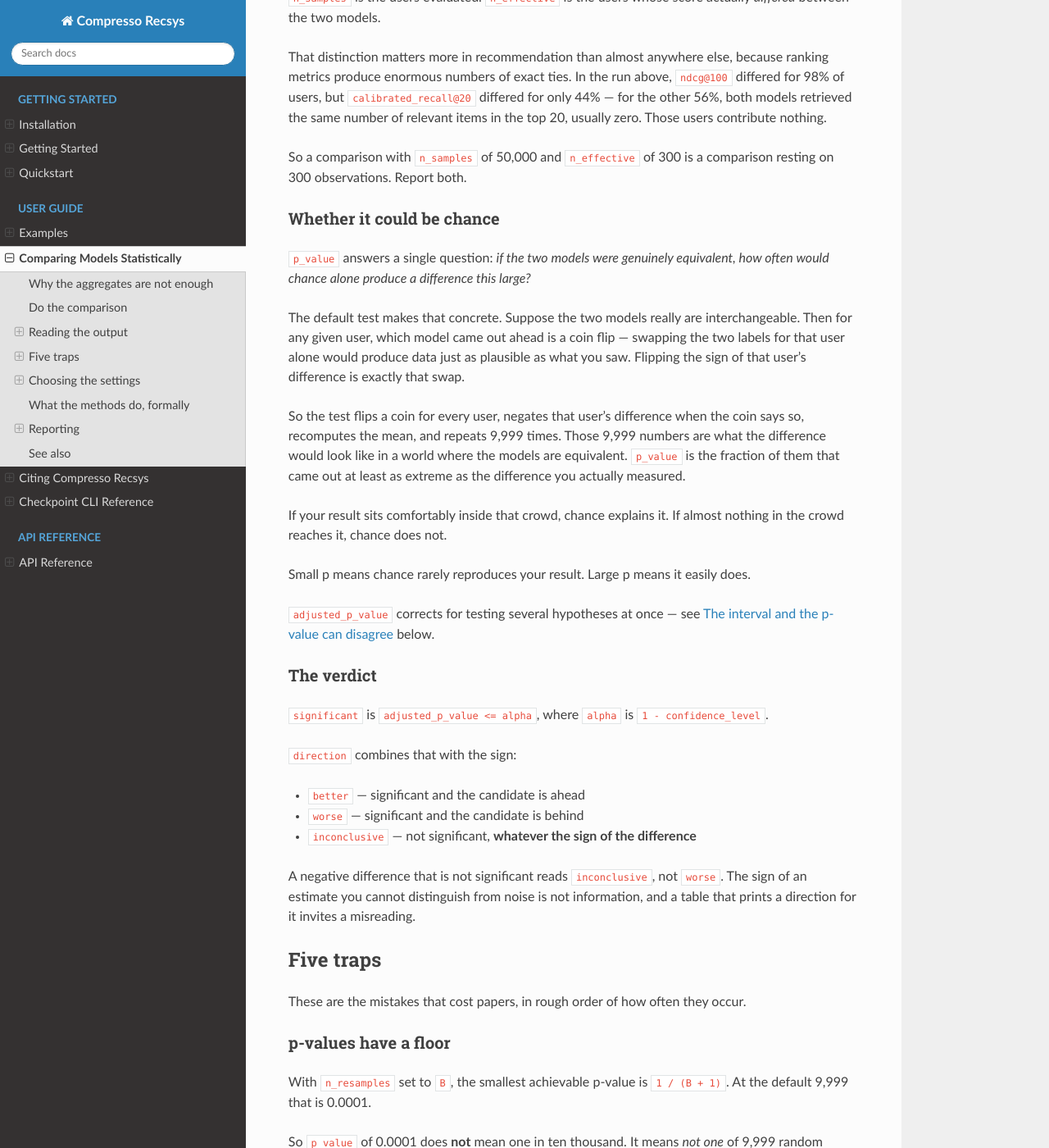
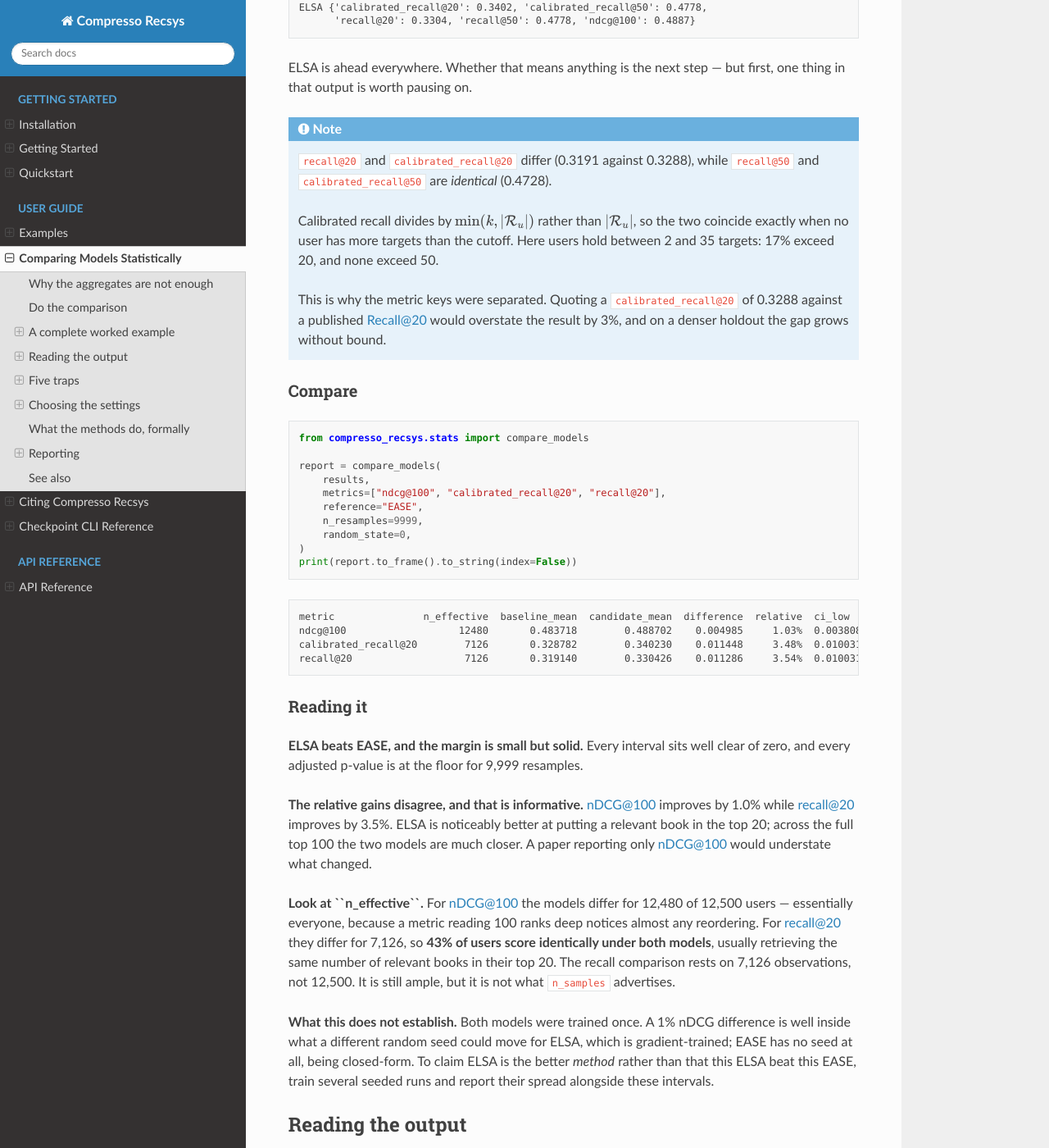
Before and after one commit to zombak79/compresso-recsys, a Sphinx documentation site: the page built from docs/source/statistical-comparison.rst, in a window 1280 px wide and 1400 px high, scrolled down 2866 px. Shown: the whole window at 82% size. Built offline with Sphinx 7.4.7 and the Read the Docs theme 3.1.0, drawn with Linux system fonts in a browser that asks for light colours; some of the changed text lies outside the part shown.

Commit message:
Add a reproducible EASE versus ELSA walkthrough, and fix an MPS crash it found
The guide explained the method but every number in it was illustrative. It now
opens with a worked example that runs end to end in about three minutes on a
laptop: build a GoodBooks user split, fit EASE at l2=700 and ELSA with 3250
factors for 10 epochs, evaluate both on the same 12,500 held-out users, and
compare. Every figure quoted in the guide now comes from that script.

The result is a good teaching case because it is neither dramatic nor null.
ELSA wins on all three metrics with intervals clear of zero, but nDCG@100
improves by 1.0% while recall@20 improves by 3.5%, so which metric you report
changes the story. And n_effective is 12,480 for nDCG@100 against 7,126 for
recall@20: 43% of users score identically under both models at rank 20, which
is exactly the point n_samples hides.

It also lands the metric-naming lesson by accident. On this split
recall@50 and calibrated_recall@50 are identical while the @20 pair differ,
because users hold 2 to 35 targets: 17% exceed 20 and none exceed 50. That
makes concrete why the keys were separated.

Writing it surfaced a real bug, present since before this branch. Metric
accumulation widened to float64 with a single .to(device="cpu",
dtype=torch.float64), which asks the source device to perform the cast. MPS has
no float64, so evaluating any model held on an Apple GPU raised TypeError
instead of returning a score. Moving to the host before widening fixes it, and
a device-gated test covers it. The same pattern in the per-user collection path
is corrected too, where float32 happened to work by luck.

Downloaded datasets and built checkpoints are now ignored. The example writes
to data/ and artifacts/, which held 133 MB and 779 MB after one run.

```diff
--- a/docs/source/statistical-comparison.rst
+++ b/docs/source/statistical-comparison.rst
@@ -66,11 +66,165 @@
 
 For a single hypothesis, use :func:`~compresso_recsys.stats.compare_pair`.
 
+.. _stats-walkthrough:
+
+A complete worked example
+-------------------------
+
+Everything below runs end to end on a laptop in about three minutes, including
+the dataset download. The numbers in this guide come from this script, not from
+illustration.
+
+The question: on GoodBooks, does ELSA beat EASE?
+
+Build the split
+~~~~~~~~~~~~~~~
+
+.. code-block:: python
+
+   import compresso_recsys as cr
+
+   cr.build_recsys_checkpoint(
+       dataset="goodbooks",
+       data_dir="data",
+       checkpoint_path="artifacts/goodbooks/comparison.zip",
+       split_mode="user_split",
+       seed=42,
+   )
+
+Roughly 40 seconds, most of it downloading. A user split holds out whole users,
+so both models see the same 9,975 items and are evaluated on 12,500 unseen
+users.
+
+Train both models
+~~~~~~~~~~~~~~~~~
+
+.. code-block:: python
+
+   import torch
+   from compresso_recsys.models import EASE, EASEConfig, ELSAConfig, ELSATrainer
+
+   with cr.read_checkpoint("artifacts/goodbooks/comparison.zip") as root:
+       split = cr.load_recsys_split(root)
+
+   x_train = split["x_train"]        # (49865, 9975), 3.8M interactions
+   device = "cuda" if torch.cuda.is_available() else "cpu"
+
+   ease = EASE(EASEConfig(l2=700.0)).fit(x_train)
+
+   elsa = ELSATrainer(
+       ELSAConfig(latent_dim=3250, batch_size=2048, epochs=10,
+                  lr=0.05, device=device, seed=0)
+   ).fit(x_train)
+
+EASE takes about 12 seconds — it is a closed-form solve. ELSA takes about 100
+seconds for 10 epochs on a GPU.
+
+Evaluate both on identical users
+~~~~~~~~~~~~~~~~~~~~~~~~~~~~~~~~
+
+This is the step the comparison depends on. Both models must see the same
+source rows, the same targets and the same identifiers:
+
+.. code-block:: python
+
+   from compresso_recsys.evaluation import evaluate_recommender
+   from compresso_recsys.metrics import CalibratedRecall, NDCG, Recall
+
+   source = split["test_source_matrix"]
+   targets = split["test_target_matrix"]
+   user_ids = split["test_eval_user_ids"]
+   metrics = [CalibratedRecall([20, 50]), Recall([20, 50]), NDCG(100)]
+
+   results = {
+       name: evaluate_recommender(
+           model, source=source, targets=targets, metrics=metrics,
+           sample_ids=user_ids, batch_size=1024,
+       )
+       for name, model in (("EASE", ease), ("ELSA", elsa))
+   }
+
+   for name, result in results.items():
+       print(name, {k: round(v, 4) for k, v in result.metrics.items()})
+
+.. code-block:: text
+
+   EASE {'calibrated_recall@20': 0.3288, 'calibrated_recall@50': 0.4728,
+         'recall@20': 0.3191, 'recall@50': 0.4728, 'ndcg@100': 0.4837}
+   ELSA {'calibrated_recall@20': 0.3402, 'calibrated_recall@50': 0.4778,
+         'recall@20': 0.3304, 'recall@50': 0.4778, 'ndcg@100': 0.4887}
+
+ELSA is ahead everywhere. Whether that means anything is the next step — but
+first, one thing in that output is worth pausing on.
+
+.. note::
+
+   ``recall@20`` and ``calibrated_recall@20`` differ (0.3191 against 0.3288),
+   while ``recall@50`` and ``calibrated_recall@50`` are *identical* (0.4728).
+
+   Calibrated recall divides by :math:`\min(k, |\mathcal{R}_u|)` rather than
+   :math:`|\mathcal{R}_u|`, so the two coincide exactly when no user has more
+   targets than the cutoff. Here users hold between 2 and 35 targets: 17% exceed
+   20, and none exceed 50.
+
+   This is why the metric keys were separated. Quoting a
+   ``calibrated_recall@20`` of 0.3288 against a published Recall@20 would
+   overstate the result by 3%, and on a denser holdout the gap grows without
+   bound.
+
+Compare
+~~~~~~~
+
+.. code-block:: python
+
+   from compresso_recsys.stats import compare_models
+
+   report = compare_models(
+       results,
+       metrics=["ndcg@100", "calibrated_recall@20", "recall@20"],
+       reference="EASE",
+       n_resamples=9999,
+       random_state=0,
+   )
+   print(report.to_frame().to_string(index=False))
+
+.. code-block:: text
+
+   metric               n_effective  baseline_mean  candidate_mean  difference  relative  ci_low   ci_high  adj_p   direction
+   ndcg@100                   12480       0.483718        0.488702    0.004985     1.03%  0.003808 0.006139 0.0003  better
+   calibrated_recall@20        7126       0.328782        0.340230    0.011448     3.48%  0.010031 0.012853 0.0003  better
+   recall@20                   7126       0.319140        0.330426    0.011286     3.54%  0.010031 0.012652 0.0003  better
+
+Reading it
+~~~~~~~~~~
+
+**ELSA beats EASE, and the margin is small but solid.** Every interval sits well
+clear of zero, and every adjusted p-value is at the floor for 9,999 resamples.
+
+**The relative gains disagree, and that is informative.** nDCG@100 improves by
+1.0% while recall@20 improves by 3.5%. ELSA is noticeably better at putting a
+relevant book in the top 20; across the full top 100 the two models are much
+closer. A paper reporting only nDCG@100 would understate what changed.
+
+**Look at ``n_effective``.** For nDCG@100 the models differ for 12,480 of 12,500
+users — essentially everyone, because a metric reading 100 ranks deep notices
+almost any reordering. For recall@20 they differ for 7,126, so **43% of users
+score identically under both models**, usually retrieving the same number of
+relevant books in their top 20. The recall comparison rests on 7,126
+observations, not 12,500. It is still ample, but it is not what ``n_samples``
+advertises.
+
+**What this does not establish.** Both models were trained once. A 1% nDCG
+difference is well inside what a different random seed could move for ELSA,
+which is gradient-trained; EASE has no seed at all, being closed-form. To claim
+ELSA is the better *method* rather than that this ELSA beat this EASE, train
+several seeded runs and report their spread alongside these intervals.
+
 Reading the output
 ------------------
 
-A row of ``report.to_frame()``, from a real comparison of two sparse
-autoencoder configurations:
+A row of ``report.to_frame()``, from a comparison of two sparse autoencoder
+configurations:
 
 .. code-block:: text
 
```
Also changed, not shown: 4 other files.
